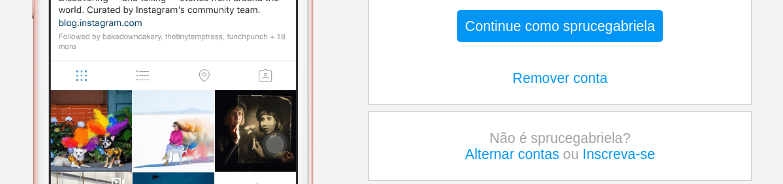
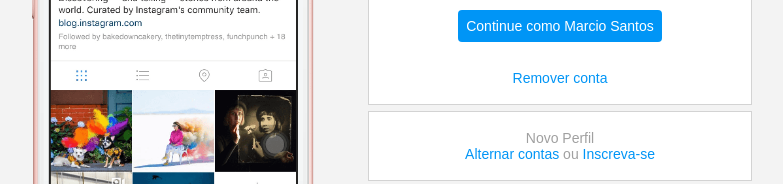
Before and after one commit to Marciobroficial/instagram-dio-master, a plain HTML site: page index.html in a window 1280 px wide. Shown: the part 326-510 px from the top of the page, without its empty margins (272-1055 px from the left). Drawn offline with Linux system fonts and the light colour scheme.

Commit message:
insta-ok

```diff
--- a/index.html
+++ b/index.html
@@ -17,11 +17,11 @@
                 <div class="profile-photo">
                     <img src="./img/perfil-instagram.jpg" alt="foto de perfil">
                 </div>
-                <a href="#" class="instagram-login">Continue como sprucegabriela</a>
+                <a href="#" class="instagram-login">Continue como Marcio Santos</a>
                 <a href="#" class="instagram-logout">Remover conta</a>
             </div>
             <div class="group">
-                <p class="not-account">Não é sprucegabriela?</p>
+                <p class="not-account">Novo Perfil</p>
                 <p class="not-account">
                     <span class="link-blue">Alternar contas</span>
                     ou
```
